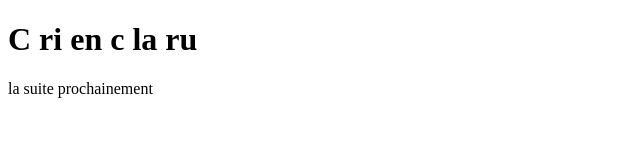
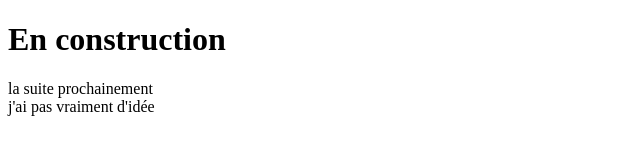
Before and after one commit to noafouich/noafouich.github.io, a plain HTML site: page index.html in a window 1280 px wide. Shown: the whole page, without its empty margins (0-640 px from the left). Drawn offline with Linux system fonts and the light colour scheme.

Commit message:
Update index.html

```diff
--- a/index.html
+++ b/index.html
@@ -2,18 +2,13 @@
 <html lang="fr">
   <head>
   <meta charset="utf-8">
-  <title>ZoZogame esport</title>
+  <title>En construction</title>
 
   </head>
 
-
-
-
-
-
   <body>
-    <h1>C ri en c la ru</h1>
-    <p>la suite prochainement <p/>
+    <h1>En construction</h1>
+    <p>la suite prochainement <br> j'ai pas vraiment d'idée <p/>
   </body>
 
 </html>
```
